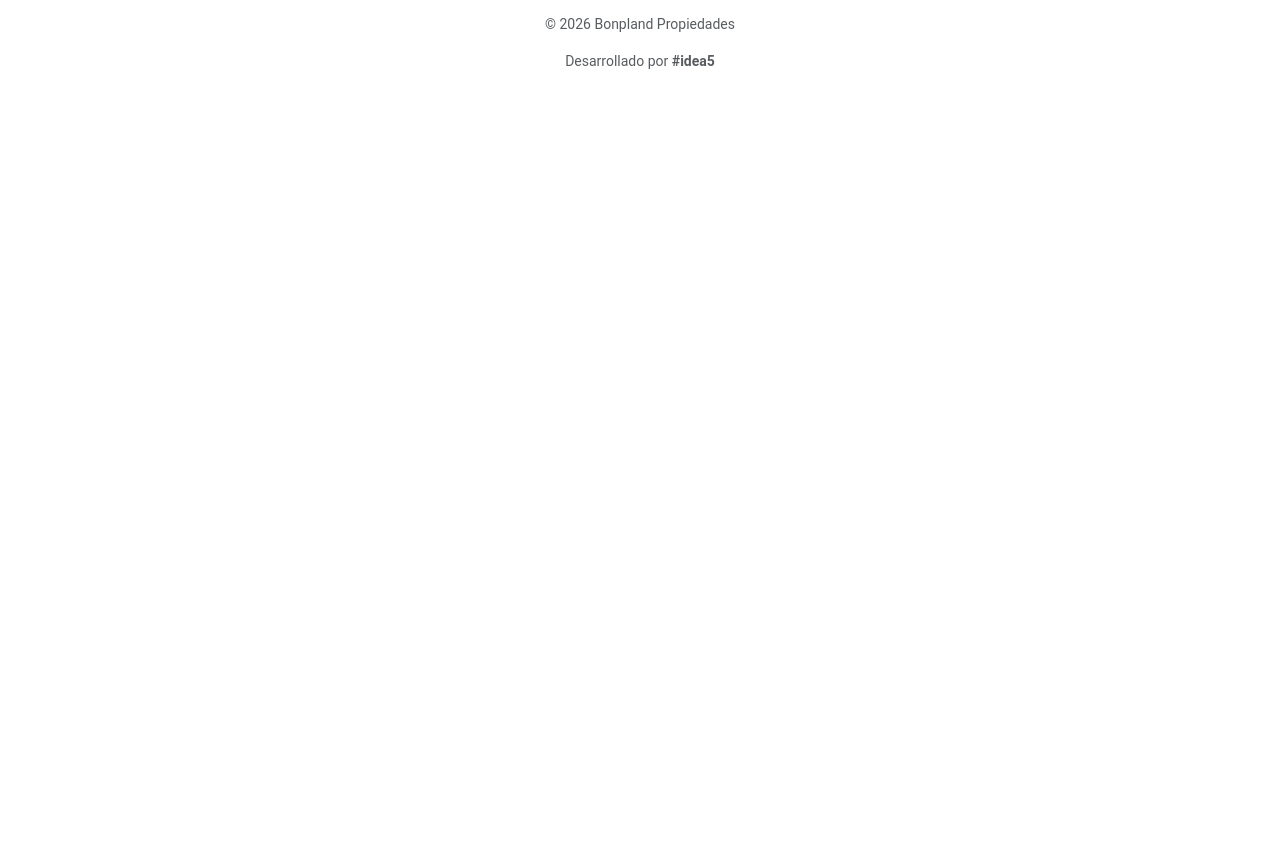
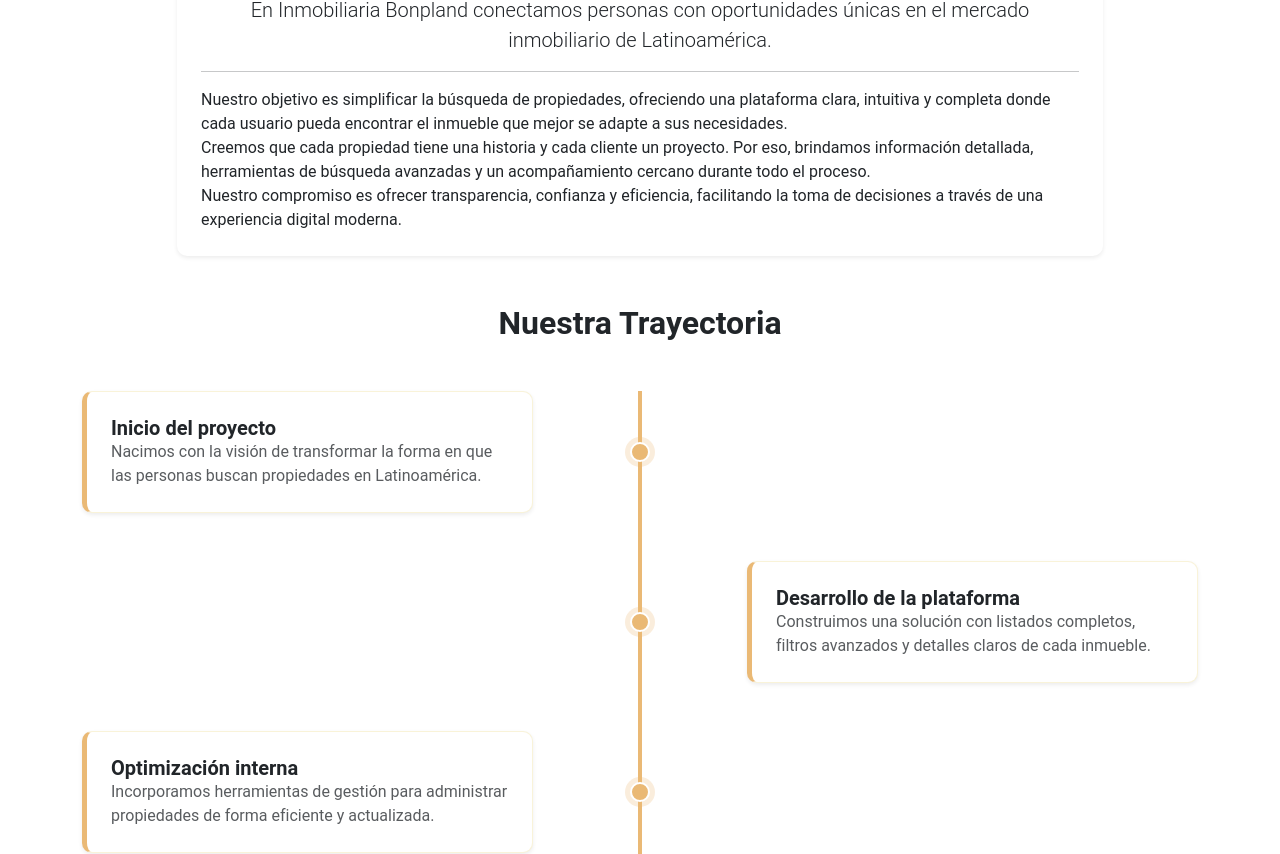
Before and after one commit to ali-zunega/project_bonpland, a React (Vite) app in the folder frontend/: page /about in a window 1280 px wide. Shown: the part 197-1051 px from the top of the page. Before the commit the page ends 800 px from the top, so only its background shows below. Built offline with nearby package versions, Linux system fonts and the light colour scheme.

Commit message:
feat: add About page and trajectory timeline

```diff
--- /dev/null
+++ b/frontend/src/components/AboutMe/AboutMe.jsx
@@ -0,0 +1,29 @@
+import React from "react";
+import "bootstrap/dist/css/bootstrap.min.css";
+
+export function AboutMe() {
+  return (
+    <section className="container my-5">
+      <div className="row justify-content-center">
+        <div className="col-lg-10">
+          <div className="card shadow-sm border-0 p-4">
+            <h2 className="mb-3 text-center">Quiénes Somos</h2>
+            <p className="lead text-center">
+              En Inmobiliaria Bonpland conectamos personas con oportunidades únicas en el mercado inmobiliario de Latinoamérica.
+            </p>
+            <hr />
+            <p>
+              Nuestro objetivo es simplificar la búsqueda de propiedades, ofreciendo una plataforma clara, intuitiva y completa donde cada usuario pueda encontrar el inmueble que mejor se adapte a sus necesidades.
+            </p>
+            <p>
+              Creemos que cada propiedad tiene una historia y cada cliente un proyecto. Por eso, brindamos información detallada, herramientas de búsqueda avanzadas y un acompañamiento cercano durante todo el proceso.
+            </p>
+            <p className="mb-0">
+              Nuestro compromiso es ofrecer transparencia, confianza y eficiencia, facilitando la toma de decisiones a través de una experiencia digital moderna.
+            </p>
+          </div>
+        </div>
+      </div>
+    </section>
+  );
+}
--- /dev/null
+++ b/frontend/src/components/AboutMe/Trajectory.css
@@ -0,0 +1,58 @@
+.timeline-line {
+    width: 4px;
+    background-color: var(--brand-gold);
+    z-index: 1;
+    height: 90%;
+}
+
+.timeline-dot {
+    z-index: 10;
+    width: 1.25rem;
+    height: 1.25rem;
+    flex: 0 0 20px;
+    background-color: var(--brand-gold);
+    border: 2px solid #fff;
+    border-radius: 50%;
+    box-shadow: 0 0 0 5px rgba(234, 185, 117, 0.25);
+    transition: transform 0.2s ease;
+}
+
+.card-timeline {
+    border: 1px solid #f8f0cfca;
+    border-left: 5px solid var(--brand-gold);
+    transition: transform 0.3s ease;
+}
+
+.card-timeline:hover {
+    transform: translateY(-4px);
+}
+
+.timeline-row:hover .timeline-dot {
+    transform: translate(-50%, -50%) scale(1.2);
+}
+
+/* --- Ajustes Responsive (Móvil) --- */
+
+@media (max-width: 767.98px) {
+    .timeline-row {
+        margin-left: 0;
+        margin-right: 0;
+        flex-direction: row !important;
+    }
+
+    .timeline-line {
+        left: 15px !important;
+    }
+
+    .timeline-dot {
+        left: 15px !important;
+        transform: translate(-50%, -50%);
+    }
+
+
+    /* Card con espacio a la izquierda */
+    .card-timeline {
+        margin-left: 30px;
+        width: auto;
+    }
+}
--- /dev/null
+++ b/frontend/src/components/AboutMe/Trajectory.jsx
@@ -0,0 +1,57 @@
+import "./Trajectory.css";
+
+export function Trajectory() {
+  const steps = [
+    {
+      title: "Inicio del proyecto",
+      text: "Nacimos con la visión de transformar la forma en que las personas buscan propiedades en Latinoamérica.",
+    },
+    {
+      title: "Desarrollo de la plataforma",
+      text: "Construimos una solución con listados completos, filtros avanzados y detalles claros de cada inmueble.",
+    },
+    {
+      title: "Optimización interna",
+      text: "Incorporamos herramientas de gestión para administrar propiedades de forma eficiente y actualizada.",
+    },
+    {
+      title: "Actualidad",
+      text: "Seguimos creciendo con foco en innovación, experiencia de usuario y servicio de calidad.",
+    },
+  ];
+
+  return (
+    <section className="container my-5 timeline-section">
+      <h2 className="text-center mb-5 fw-bold">Nuestra Trayectoria</h2>
+
+      {/* Contenedor principal relativo */}
+      <div className="position-relative pb-5">
+
+        {/* LÍNEA: Centrada con utilidades de Bootstrap */}
+        <div className="timeline-line position-absolute start-50 translate-middle-x"></div>
+
+        {steps.map((step, index) => (
+          <div
+            key={index}
+            className={`row timeline-row mb-5 align-items-center position-relative ${index % 2 === 0 ? "" : "flex-row-reverse"
+              }`}
+          >
+            {/* Card */}
+            <div className="col-md-5">
+              <div className="card shadow-sm p-4 card-timeline">
+                <h5 className="fw-bold">{step.title}</h5>
+                <p className="text-muted mb-0">{step.text}</p>
+              </div>
+            </div>
+
+            {/* Punto */}
+            <div className="timeline-dot position-absolute top-50 start-50 translate-middle rounded-circle p-0"></div>
+
+            {/* Espaciador */}
+            <div className="col-md-5 d-none d-md-block"></div>
+          </div>
+        ))}
+      </div>
+    </section>
+  );
+}
--- a/frontend/src/pages/About/About.jsx
+++ b/frontend/src/pages/About/About.jsx
@@ -1,3 +1,11 @@
+import { AboutMe } from "../../components/AboutMe/AboutMe";
+import { Trajectory } from "../../components/AboutMe/Trajectory";
+
 export default function About() {
-    return <h1>About</h1>;
+  return (
+    <>
+      <AboutMe />
+      <Trajectory />
+    </>
+  );
 }
```
